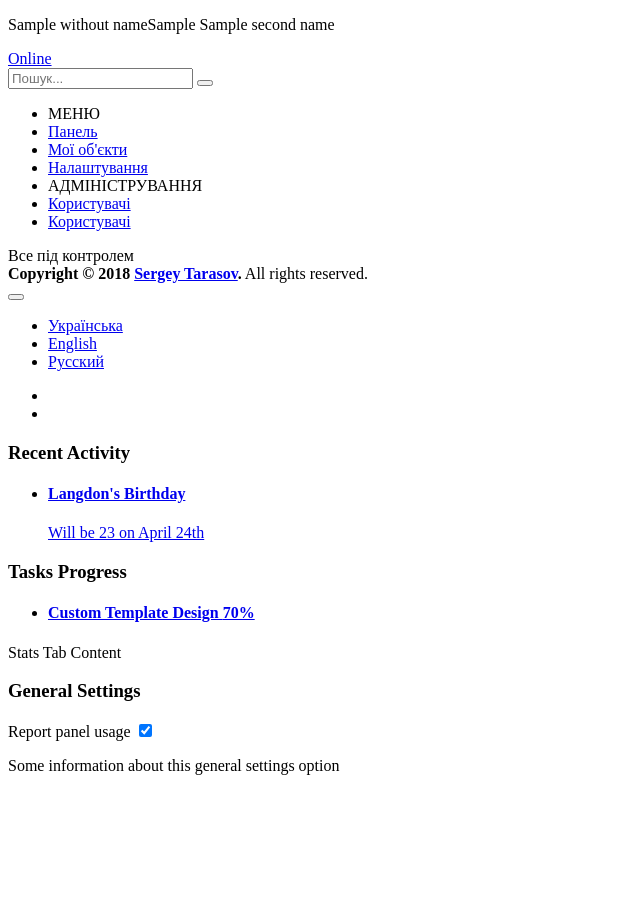
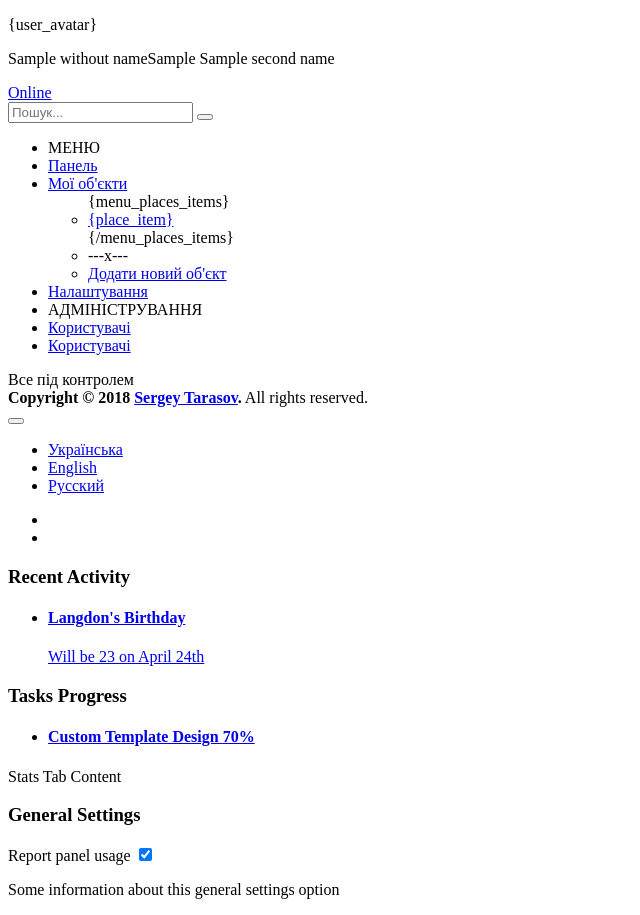
Before and after one commit to TarasoffSergey/smartpanel, a PHP site: the page made by application/views/eltis/left_menu.php in a window 1280 px wide. Shown: the part 218-1133 px from the top of the page, without its empty margins (0-640 px from the left). Before the commit the page ends 993 px from the top, so only its background shows below. Run offline with PHP 8.4, Linux system fonts and the light colour scheme; the template is opened without the code that fills it: most values are stand-ins (such as "Sample title", 1, 10 or a date in 2020); data that the repository does not hold is empty.

Commit message:
зміни

```diff
--- a/application/views/eltis/left_menu.php
+++ b/application/views/eltis/left_menu.php
@@ -7,15 +7,7 @@
       <!-- Sidebar user panel (optional) -->
       <div class="user-panel">
         <div class="pull-left image">
-          <?php
-            $user_avatar = array(
-            'src' => base_url().'design/img/user_default.jpg',
-            'alt' => 'User Image',
-            'class' => 'img-circle'
-            );
-            echo img($user_avatar);
-          ?>
-
+            {user_avatar}
         </div>
         <div class="pull-left info">
             <p>
@@ -50,15 +42,14 @@
                 </span>
             </a>
             <ul class="treeview-menu">
-                <!--
-                <li><a href="#"><i class="fa fa-circle-o"></i>Балкон 1</a></li>
-                <li><a href="#"><i class="fa fa-circle-o"></i>Балкон 2</a></li>
-                <li><a href="#"><i class="fa fa-circle-o"></i>Кухня</a></li>
-                <li><a href="#"><i class="fa fa-circle-o"></i>Дитяча</a></li>
-                <li><a href="#"><i class="fa fa-circle-o"></i>Спальня</a></li>
-                <li><a href="#"><i class="fa fa-circle-o"></i>Коридор</a></li>
-                <li><a href="#"><i class="fa fa-circle-o"></i>Вулиця</a></li>
-                -->
+
+                {menu_places_items}
+                <li><a href="{plase_item_link}"><i class="fa fa-circle-o"></i>{place_item}</a></li>
+                {/menu_places_items}
+
+
+                <li>---x---</li>
+                <li><a href="#"><i class="fa fa-plus text-yellow"></i>Додати новий об'єкт</a></li>
             </ul>
         </li>
         <li><a href="<?php echo base_url(); ?>settings/"><i class="fa fa-cog"></i> <span>Налаштування</span></a></li>
```
Also changed, not shown: application/controllers/Dashboard.php (+20 -2 lines).
